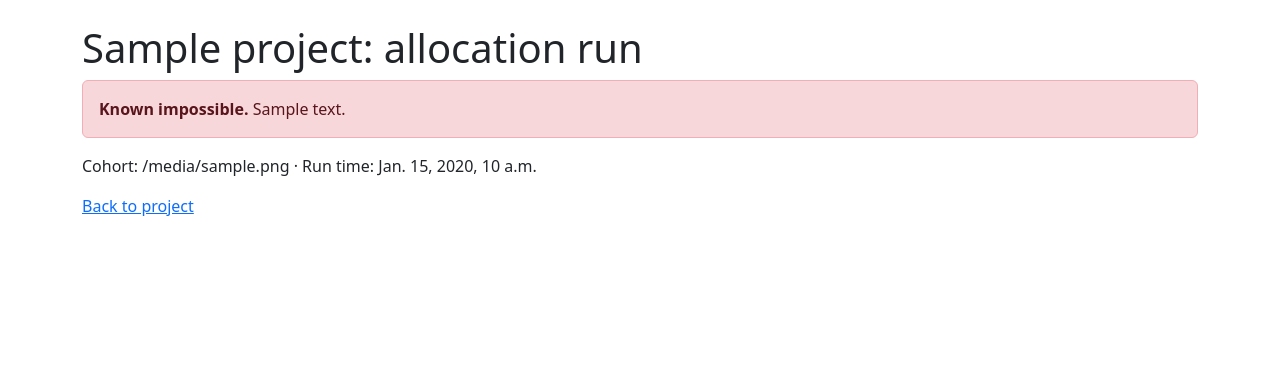
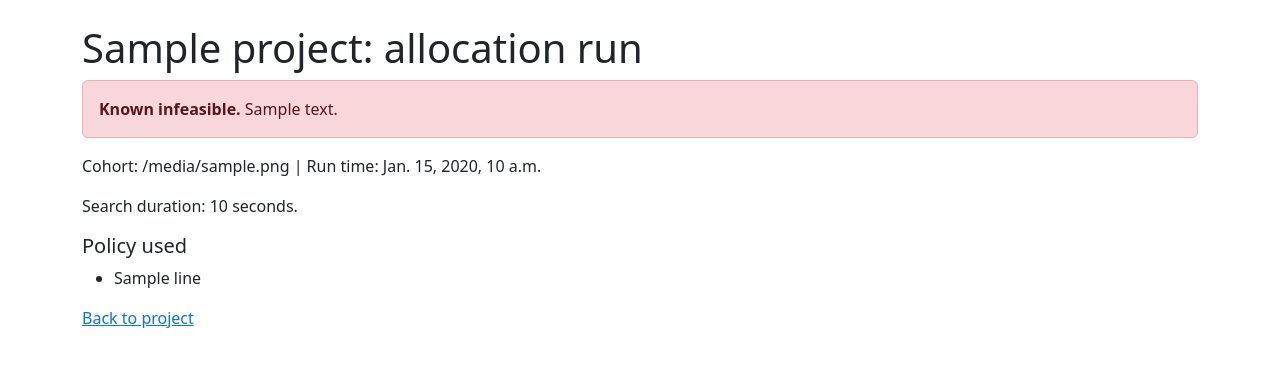
Before and after one commit to volodiatitov2007/SEG-small-group-proj, a Django app: template allocations/templates/run_failed.html in a window 1280 px wide. Shown: the part 56-423 px from the top of the page. Run offline with Django 5.2, Linux system fonts and the light colour scheme; the template is opened without the code that fills it: most values are stand-ins (such as "Sample title", 1, 10 or a date in 2020).

Commit message:
Use the results page wording from #16 on the failed run page
Makes run_failed.html match #16 so the two PRs merge cleanly in either order.

```diff
--- a/allocations/templates/run_failed.html
+++ b/allocations/templates/run_failed.html
@@ -4,10 +4,20 @@
   {% if run.status == 'bad_policy' %}
     <div class="alert alert-danger"><strong>Policy cannot be read.</strong> {{ run.message }} Fix the policy, then run the allocation again.</div>
   {% elif run.status == 'infeasible' %}
-    <div class="alert alert-danger"><strong>Known impossible.</strong> {{ run.message|default:'No allocation meets the hard rules.' }}</div>
+    <div class="alert alert-danger"><strong>Known infeasible.</strong>
+      {{ run.message|default:'The configured conditions cannot be met together.' }}
+    </div>
   {% else %}
-    <div class="alert alert-danger"><strong>None found within the time limit.</strong> {{ run.message }}</div>
+    <div class="alert alert-danger"><strong>No valid allocation found within the time limit.</strong>
+      This does not prove that none exists.
+      {% if run.message %}<p class="mb-0 mt-2">{{ run.message }}</p>{% endif %}
+    </div>
   {% endif %}
-  <p>Cohort: {{ run.cohort.original_filename }} · Run time: {{ run.created_at }}</p>
+  <p>Cohort: {{ run.cohort.original_filename }} | Run time: {{ run.created_at }}</p>
+  <p>Search duration: {{ run.duration_seconds|default_if_none:'Not recorded' }}{% if run.duration_seconds != None %} seconds{% endif %}.</p>
+  <section class="mb-3"><h2 class="h5">Policy used</h2>
+    {% if policy_lines %}<ul>{% for line in policy_lines %}<li>{{ line }}</li>{% endfor %}</ul>
+    {% else %}<p class="text-muted">No policy details recorded.</p>{% endif %}
+  </section>
   <a href="{% url 'project_detail' run.project_id %}">Back to project</a>
 {% endblock %}
```
